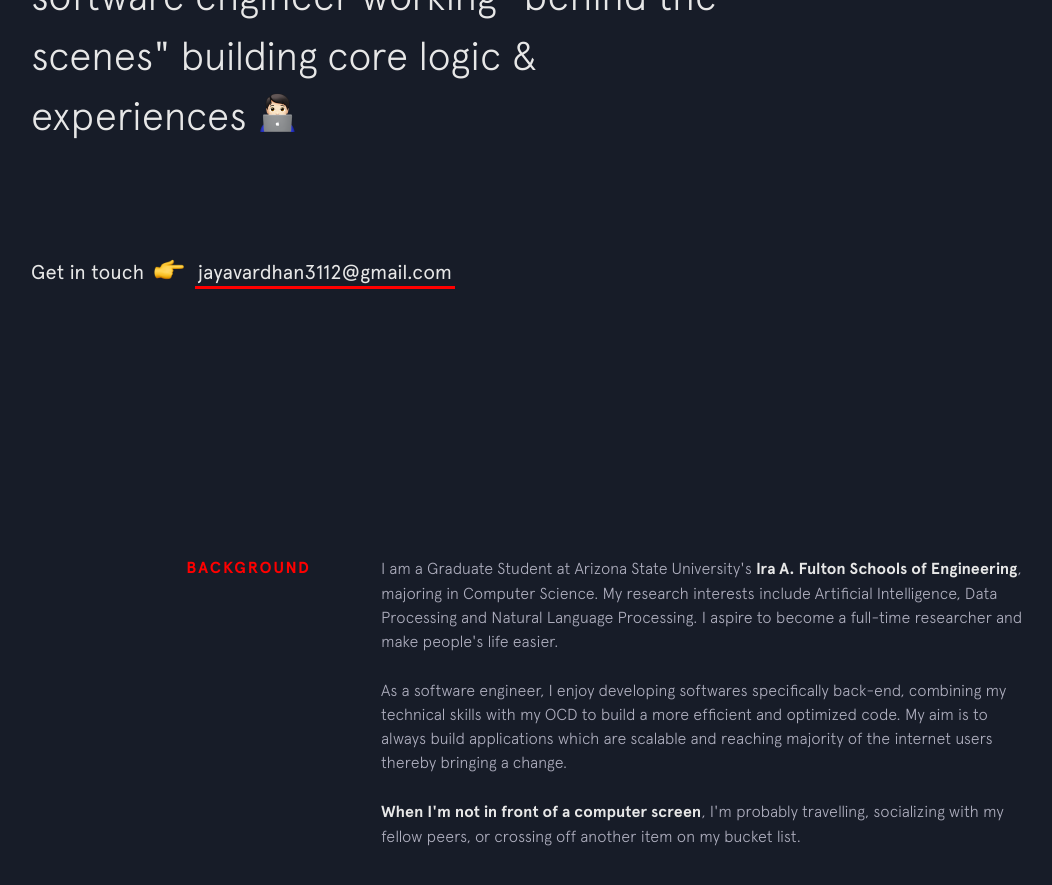
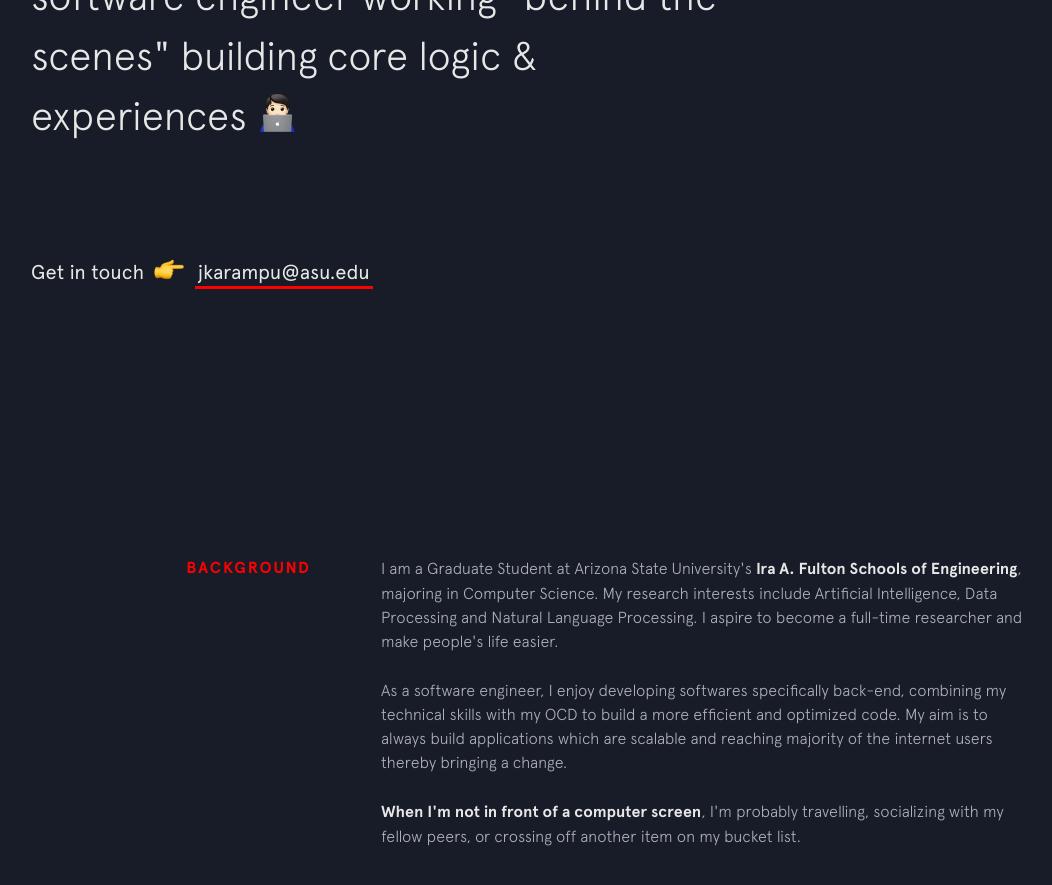
Before and after one commit to jayavardhan3112/jayavardhan3112.github.io, a Jekyll site: the page built from index.html, in a window 1280 px wide and 900 px high, scrolled down 444 px. Shown: the top 885 px of the window, without its empty margins (69-1121 px from the left). Built offline with Jekyll 4.4.1, drawn with Linux system fonts in a browser that asks for light colours; nearby versions of some CDN libraries.

Commit message:
update emailID

```diff
--- a/_includes/intro.html
+++ b/_includes/intro.html
@@ -12,7 +12,7 @@
     <span>Get in touch </span>
     <span class="emoji pointer"></span>
     <span>
-      <a href="mailto:jayavardhan3112@gmail.com" target="_blank" class="highlight-link">jayavardhan3112@gmail.com</a>
+      <a href="mailto:jkarampu@asu.edu" target="_blank" class="highlight-link">jkarampu@asu.edu</a>
     </span>
   </h3>
 </header>
```
